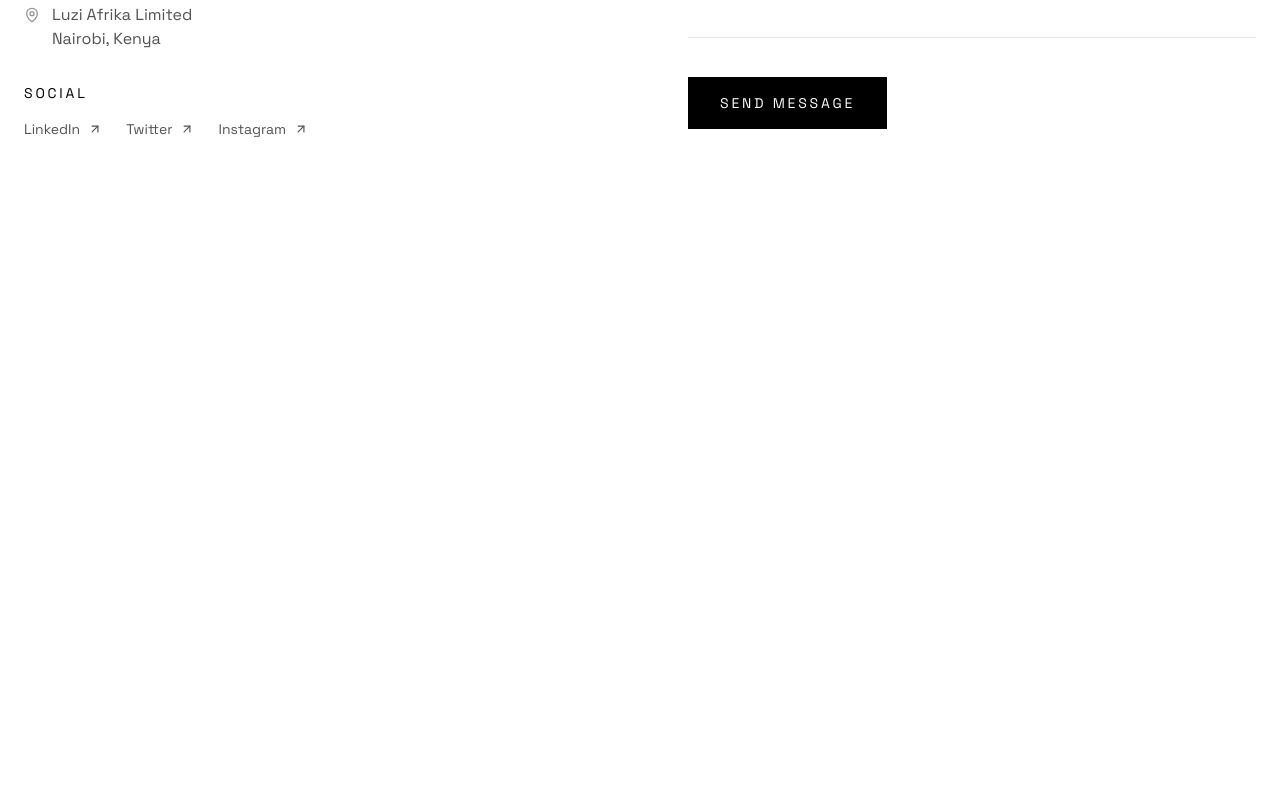
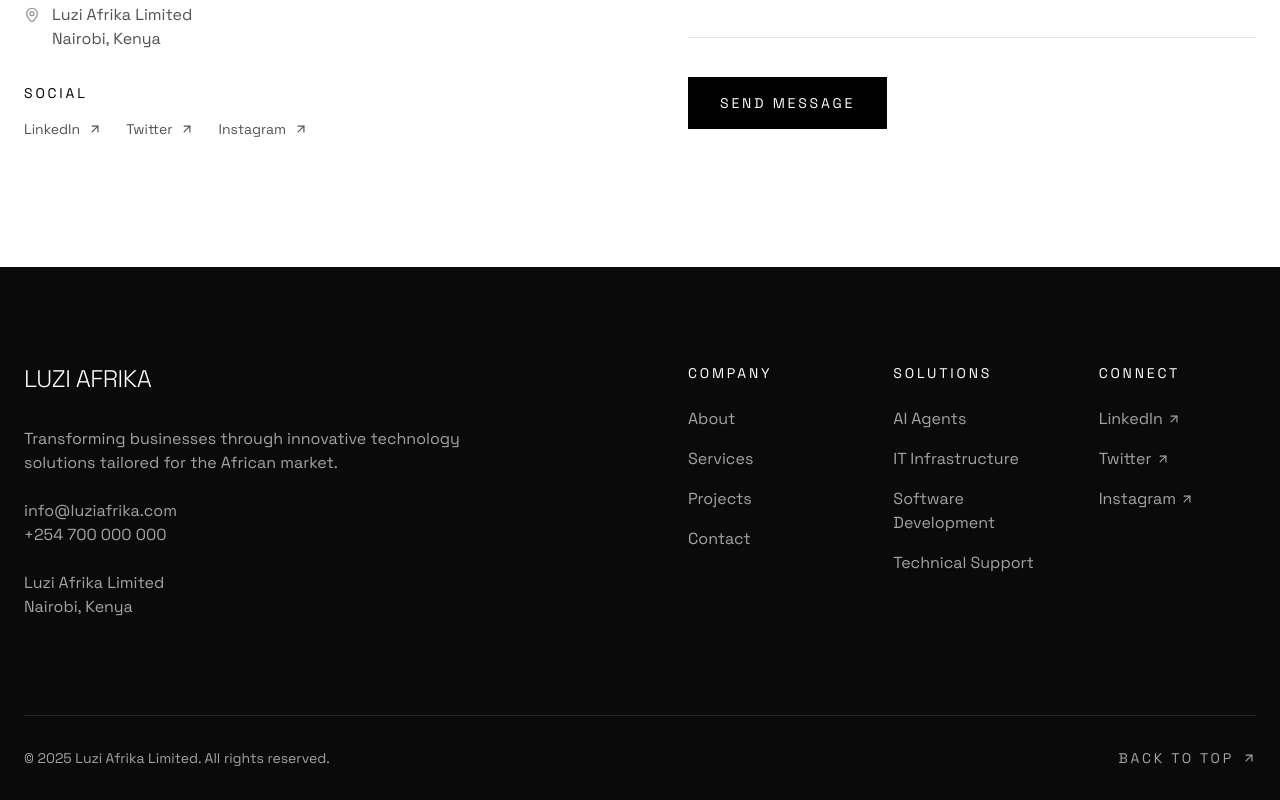
Before and after one commit to mvonombogho/luzi-afrika, a Next.js app: page / in a window 1280 px wide. Shown: the part 5190-5990 px from the top of the page. Before the commit the page ends 5457 px from the top, so only its background shows below. Built offline with nearby package versions, Linux system fonts and the light colour scheme.

Commit message:
update: add Footer to page

```diff
--- a/src/app/page.tsx
+++ b/src/app/page.tsx
@@ -5,9 +5,11 @@ import Services from '@/components/sections/home/Services';
 import About from '@/components/sections/home/About';
 import Projects from '@/components/sections/home/Projects';
 import Contact from '@/components/sections/home/Contact';
+import Footer from '@/components/footer/Footer';
 
 export default function Home() {
   return (
+    <>
       <main className="relative z-10">
         <Hero />
         <Services />
@@ -15,5 +17,7 @@ export default function Home() {
         <Projects />
         <Contact />
       </main>
+      <Footer />
+    </>
   );
 }
```
Lines whose indentation alone changed are shown as unchanged.
